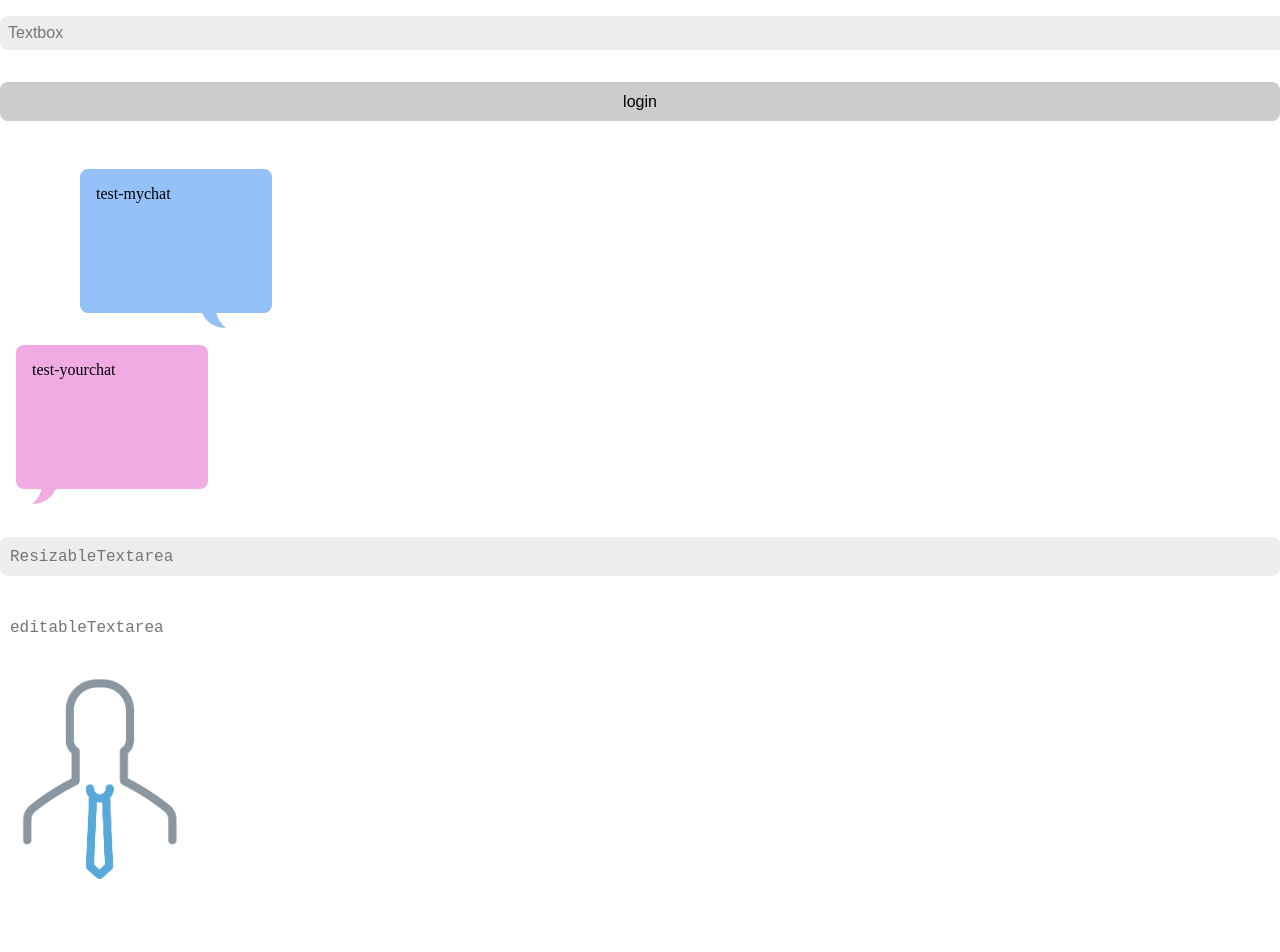
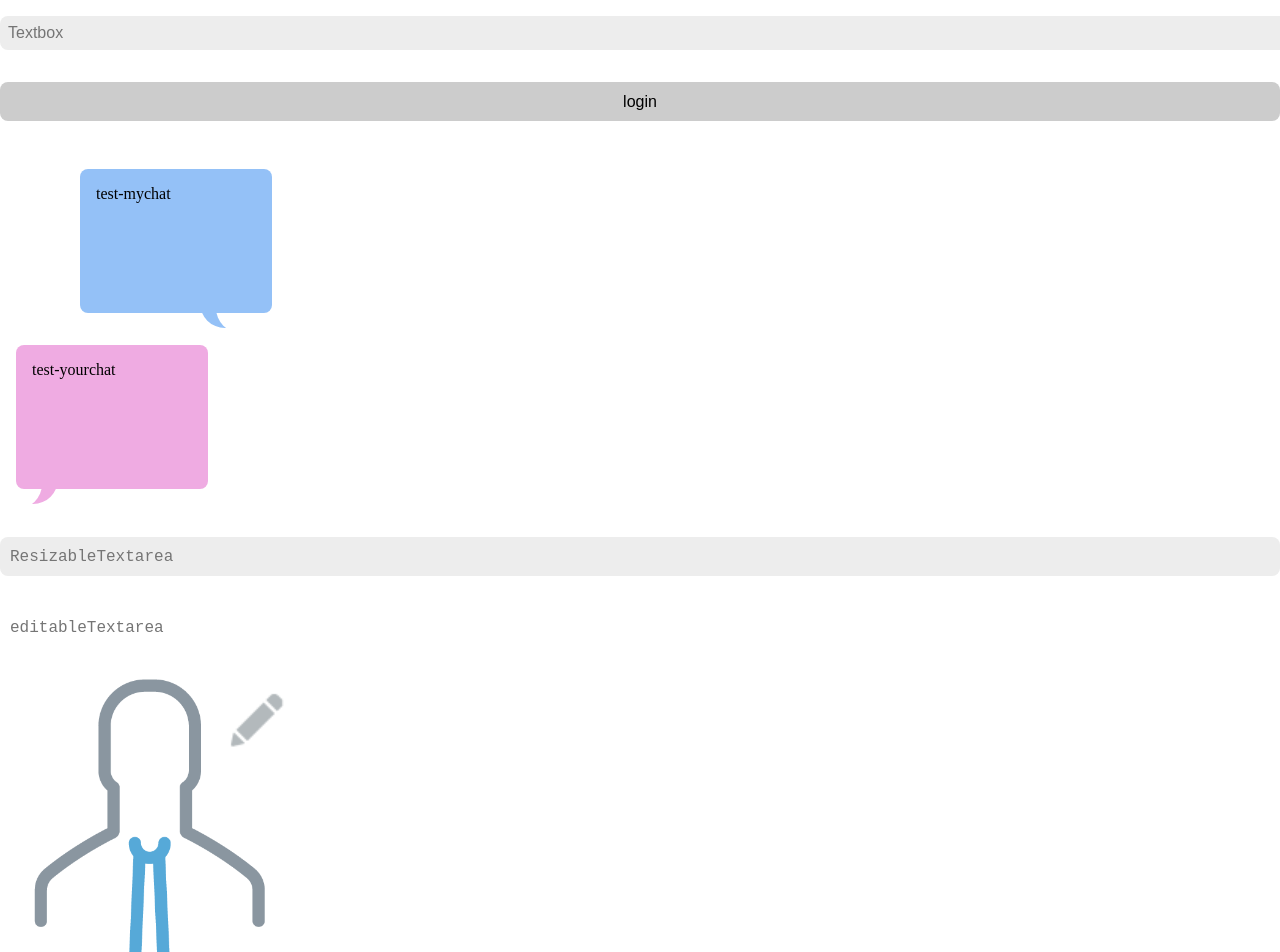
Before and after one commit to t0dd-kr/Intro, a Vue app in the folder frontend/: page / in a window 1280 px wide. Shown: the top 952 px of the page. Before the commit the page ends 895 px from the top, so only its background shows below. Built offline with nearby package versions, Linux system fonts and the light colour scheme.

Commit message:
Edit ProfileImage component

```diff
--- a/frontend/src/components/ProfileImage.vue
+++ b/frontend/src/components/ProfileImage.vue
@@ -1,11 +1,11 @@
 <template>
   <div class="container-profile-image">
-    <a href="javascript:loadImg();">
-      <div class="profile-image">
-        <img src="../assets/profile.png" alt="" width="200px" height="200px"/>
-        <input type="file" accept="image/*"/>
-      </div>
-    </a>
+    <div class="profile-image">
+      <label for="imgFile">
+        <img src="../assets/profile_temp.png" alt="" width="300px" height="300px"/>
+      </label>
+      <input type="file" id="imgFile" accept="image/*" @change="readURL"/>
+    </div>
   </div>
 </template>
 
@@ -17,20 +17,33 @@ export default {
     }
   },
   methods: {
-    loadImg: function () {
+    readURL: function (event) {
+      var input = event.target
+      if (input.files && input.files[0]) {
+        var reader = new FileReader()
+        reader.onload = function (e) {
+          document.getElementsByTagName('img')[0].setAttribute('src', e.target.result)
+        }
+        reader.readAsDataURL(input.files[0])
+      }
     }
   }
 }
 </script>
 
 <style scoped>
-  .container-profile-image, .profile-image, a {
+  .container-profile-image, .profile-image, a, input {
     padding: 0;
     margin: 0;
-    width: 200px;
-    height: 200px;
+    width: 300px;
+    height: 300px;
   }
-  input {
+  img {
+    background-image: url('../assets/profile_edit.png');
+    background-repeat: no-repeat;
+    background-size: 100%;
+  }
+  input[type="file"] {
     display: none;
   }
 </style>
```
Also changed, not shown: frontend/src/assets/profile_edit.png (added), frontend/src/assets/profile_temp.png (renamed from frontend/src/assets/profile.png).
